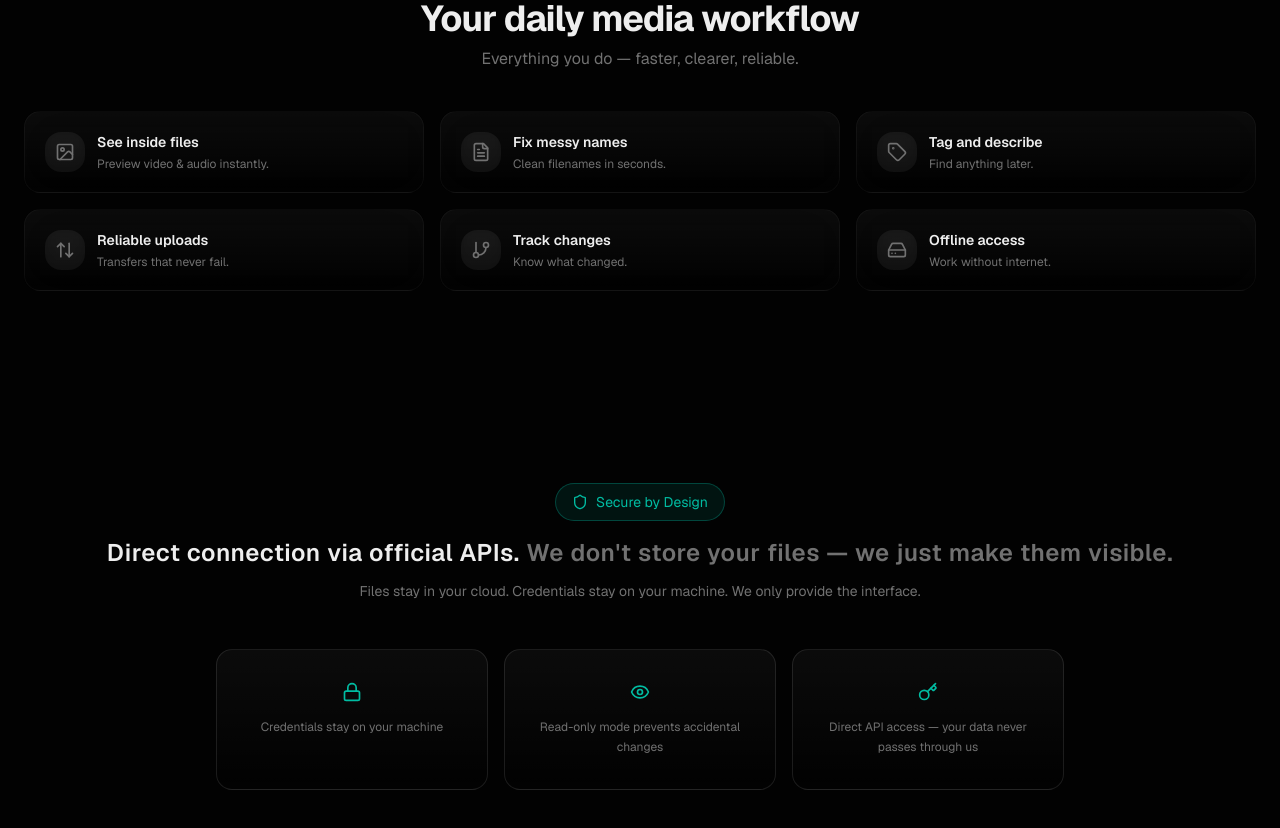
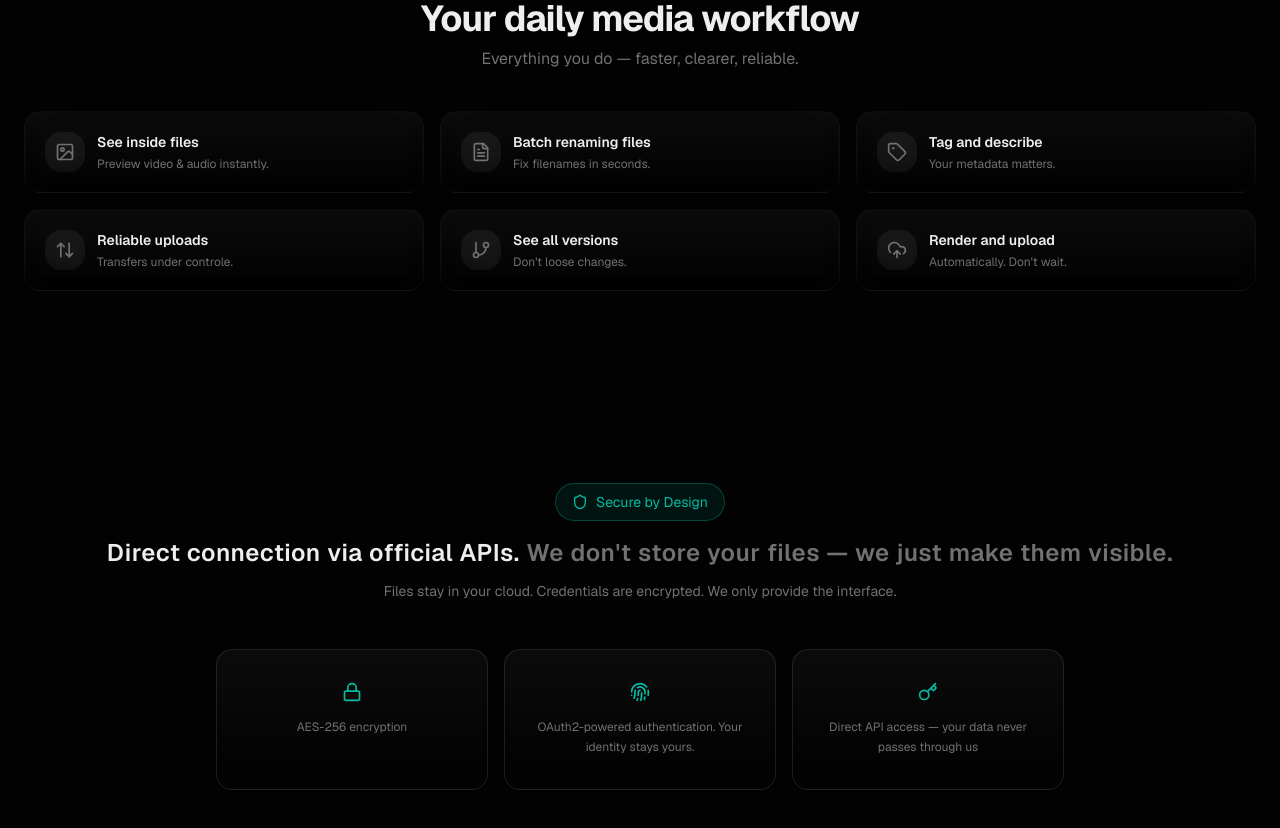
Before and after one commit to first-line-outsourcing/sofile.website, a Next.js app: page / in a window 1280 px wide. Shown: the part 6360-7188 px from the top of the page. Built offline with nearby package versions, Linux system fonts and the light colour scheme.

Commit message:
Correct text in sections

```diff
--- a/components/daily-ops.tsx
+++ b/components/daily-ops.tsx
@@ -4,7 +4,7 @@ import {
   Tag,
   ArrowUpDown,
   GitBranch,
-  HardDrive,
+  CloudUpload,
 } from "lucide-react"
 
 const ops = [
@@ -17,32 +17,32 @@ const ops = [
   {
     icon: FileText,
     title: "Bulk Rename Templates",
-    value: "Fix messy names",
-    description: "Clean filenames in seconds.",
+    value: "Batch renaming files",
+    description: "Fix filenames in seconds.",
   },
   {
     icon: Tag,
     title: "Sidecar Metadata",
     value: "Tag and describe",
-    description: "Find anything later.",
+    description: "Your metadata matters.",
   },
   {
     icon: ArrowUpDown,
     title: "Transfer Queue",
     value: "Reliable uploads",
-    description: "Transfers that never fail.",
+    description: "Transfers under controle.",
   },
   {
     icon: GitBranch,
     title: "Version Control",
-    value: "Track changes",
-    description: "Know what changed.",
+    value: "See all versions",
+    description: "Don't loose changes.",
   },
   {
-    icon: HardDrive,
+    icon: CloudUpload,
     title: "Smart Cache",
-    value: "Offline access",
-    description: "Work without internet.",
+    value: "Render and upload",
+    description: "Automatically. Don't wait.",
   },
 ]
 
--- a/components/feature-cards.tsx
+++ b/components/feature-cards.tsx
@@ -10,7 +10,7 @@ const features = [
   {
     icon: Eye,
     outcome: "See inside your cloud",
-    how: "Auto-generated thumbnails and waveforms replace cryptic filenames.",
+    how: "Auto-generated thumbnails replace cryptic filenames.",
     proof: "Preview before you download.",
   },
   {
--- a/components/trust-logos.tsx
+++ b/components/trust-logos.tsx
@@ -1,5 +1,5 @@
 import Image from "next/image"
-import { Shield, Lock, Eye, Key } from "lucide-react"
+import { Shield, Lock, Eye, Key, Fingerprint } from "lucide-react"
 
 const providers = [
   { name: "AWS S3", src: "/images/icons/icon_awss3.svg" },
@@ -10,8 +10,8 @@ const providers = [
 ]
 
 const securityPoints = [
-  { icon: Lock, text: "Credentials stay on your machine" },
-  { icon: Eye, text: "Read-only mode prevents accidental changes" },
+  { icon: Lock, text: "AES-256 encryption" },
+  { icon: Fingerprint, text: "OAuth2-powered authentication. Your identity stays yours." },
   { icon: Key, text: "Direct API access — your data never passes through us" },
 ]
 
@@ -46,7 +46,7 @@ export function TrustLogos() {
             Direct connection via official APIs. <span className="text-muted-foreground">We don't store your files — we just make them visible.</span>
           </h3>
           <p className="mt-3 text-sm text-muted-foreground">
-            Files stay in your cloud. Credentials stay on your machine. We only provide the interface.
+            Files stay in your cloud. Credentials are encrypted. We only provide the interface.
           </p>
         </div>
 
```
